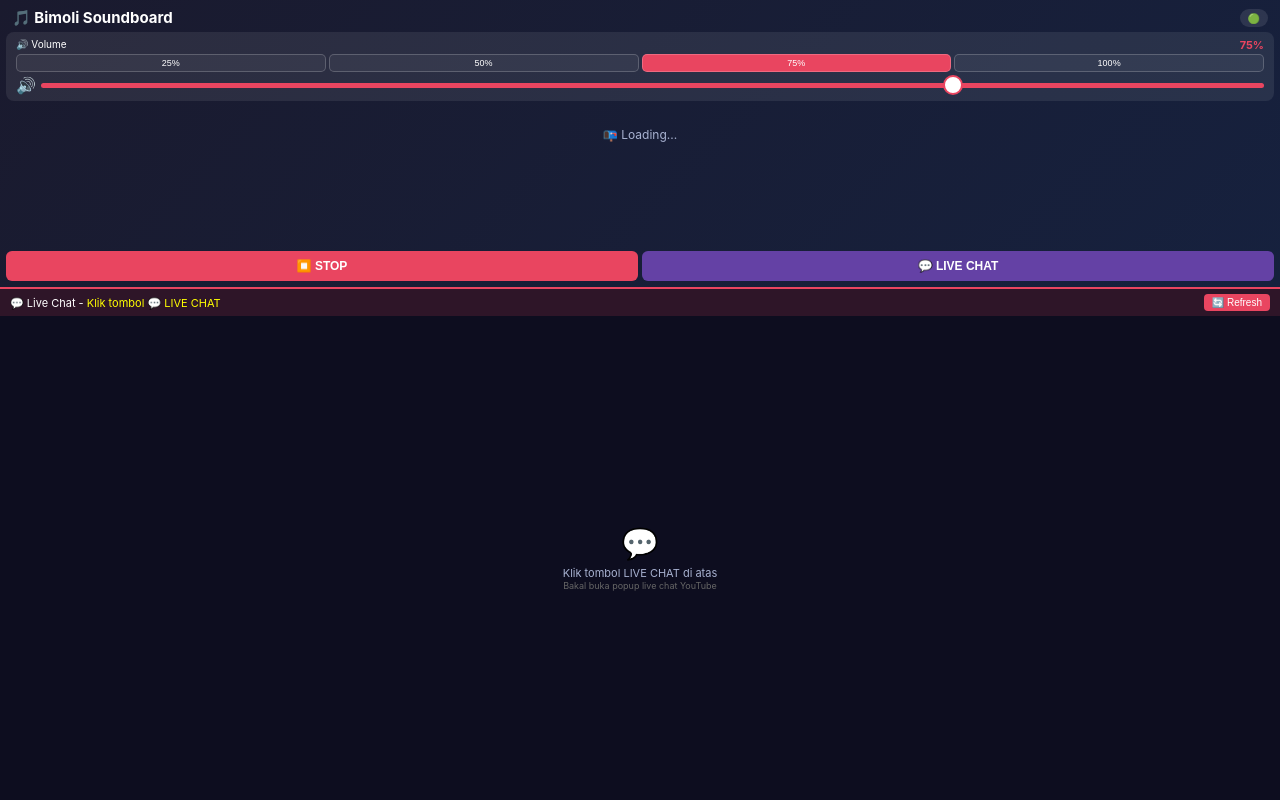
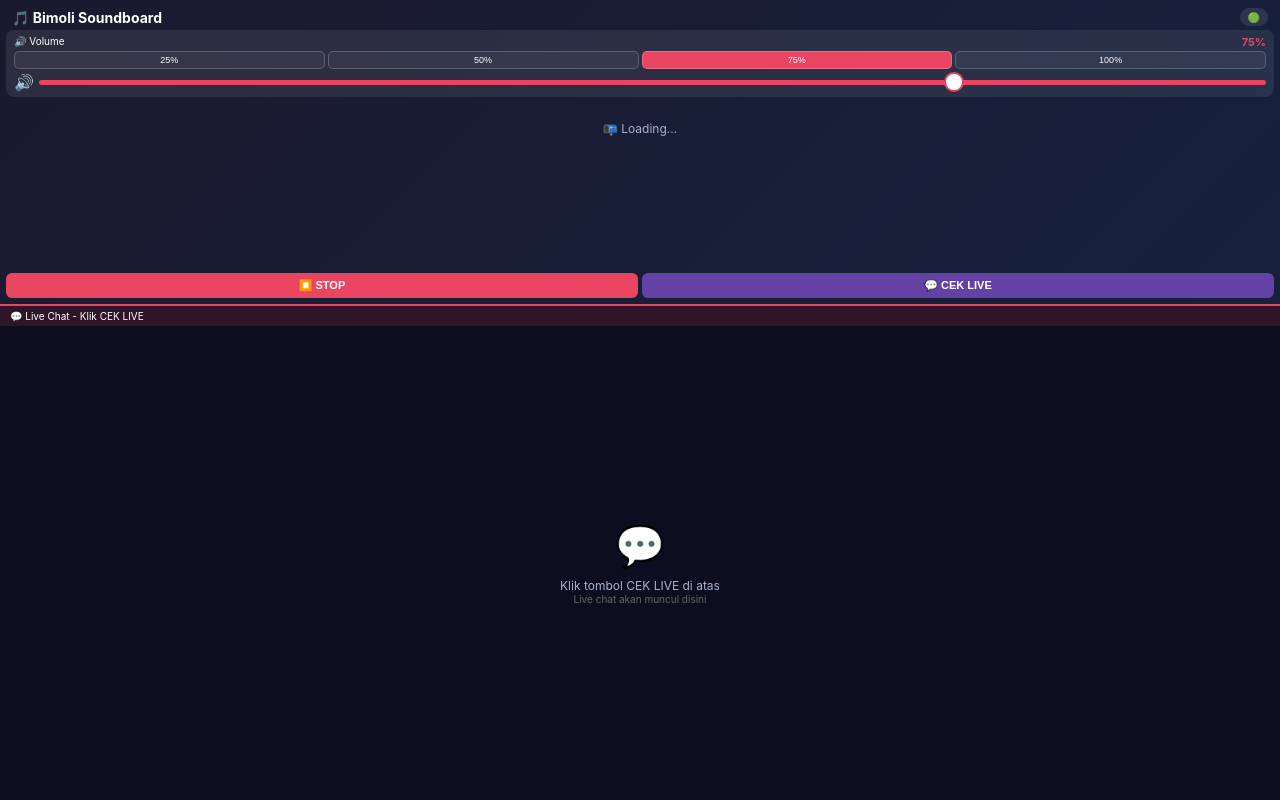
Before and after one commit to MerchPS/SonBot, a Flask app: page / in a window 1280 px wide. Run offline with Flask 2, Linux system fonts and the light colour scheme; some libraries are stand-ins or nearby versions.

Commit message:
Update index.html

```diff
--- a/templates/index.html
+++ b/templates/index.html
@@ -22,22 +22,21 @@
             overflow: hidden;
         }
 
-        /* ===== SOUNDBOARD ===== */
         .soundboard-section {
             background: linear-gradient(135deg, #1a1a2e 0%, #16213e 100%);
             padding: 6px;
-            flex: 35;
+            flex: 3;
             display: flex;
             flex-direction: column;
             overflow-y: auto;
-            max-height: 40vh;
+            max-height: 38vh;
         }
 
         .header { display: flex; justify-content: space-between; align-items: center; padding: 2px 6px; }
-        .header h1 { font-size: 15px; }
+        .header h1 { font-size: 14px; }
         .status-mini { font-size: 10px; padding: 3px 8px; border-radius: 10px; background: rgba(255,255,255,0.1); }
 
-        .volume-bar { background: rgba(255,255,255,0.08); border-radius: 8px; padding: 6px 10px; margin: 3px 0; }
+        .volume-bar { background: rgba(255,255,255,0.08); border-radius: 8px; padding: 5px 8px; margin: 2px 0; }
         .volume-header { display: flex; justify-content: space-between; margin-bottom: 2px; }
         .volume-label { font-size: 10px; }
         .volume-value { font-size: 11px; color: #e94560; font-weight: bold; }
@@ -48,22 +47,28 @@
         input[type="range"] { -webkit-appearance: none; width: 100%; height: 5px; background: #e94560; border-radius: 3px; outline: none; }
         input[type="range"]::-webkit-slider-thumb { -webkit-appearance: none; width: 20px; height: 20px; background: white; border-radius: 50%; border: 2px solid #e94560; }
 
-        .sound-grid { display: grid; grid-template-columns: repeat(3, 1fr); gap: 4px; margin: 3px 0; flex: 1; overflow-y: auto; }
-        .sound-card { background: rgba(255,255,255,0.08); border-radius: 8px; padding: 8px 4px; cursor: pointer; text-align: center; border: 1px solid rgba(255,255,255,0.1); display: flex; flex-direction: column; align-items: center; justify-content: center; min-height: 50px; transition: all 0.15s; }
+        .sound-grid { display: grid; grid-template-columns: repeat(3, 1fr); gap: 4px; margin: 2px 0; flex: 1; overflow-y: auto; }
+        .sound-card { background: rgba(255,255,255,0.08); border-radius: 8px; padding: 6px 4px; cursor: pointer; text-align: center; border: 1px solid rgba(255,255,255,0.1); display: flex; flex-direction: column; align-items: center; justify-content: center; min-height: 45px; transition: all 0.15s; }
         .sound-card:active { transform: scale(0.95); background: #e94560; }
-        .sound-emoji { font-size: 20px; margin-bottom: 2px; }
-        .sound-name { font-weight: bold; font-size: 10px; word-break: break-word; }
-        .sound-info { font-size: 8px; color: #a8b2d1; }
+        .sound-emoji { font-size: 18px; margin-bottom: 1px; }
+        .sound-name { font-weight: bold; font-size: 9px; word-break: break-word; }
+        .sound-info { font-size: 7px; color: #a8b2d1; }
 
-        .controls-row { display: flex; gap: 4px; margin-top: 3px; }
-        .btn-stop { flex: 1; padding: 8px; background: #e94560; color: white; border: none; border-radius: 6px; cursor: pointer; font-size: 12px; font-weight: bold; }
-        .btn-refresh { flex: 1; padding: 8px; background: #6441a5; color: white; border: none; border-radius: 6px; cursor: pointer; font-size: 12px; font-weight: bold; }
-        .btn-stop:active, .btn-refresh:active { transform: scale(0.98); }
+        .controls-row { display: flex; gap: 4px; margin-top: 2px; }
+        .btn { flex: 1; padding: 6px; border: none; border-radius: 6px; cursor: pointer; font-size: 11px; font-weight: bold; }
+        .btn-stop { background: #e94560; color: white; }
+        .btn-chat { background: #6441a5; color: white; }
+        .btn:active { transform: scale(0.98); }
 
-        /* ===== LIVE CHAT ===== */
-        .chat-section { flex: 65; display: flex; flex-direction: column; background: #0d0d1f; border-top: 2px solid #e94560; }
-        .chat-header { display: flex; justify-content: space-between; align-items: center; padding: 5px 10px; background: rgba(233,69,96,0.15); font-size: 11px; }
-        .chat-iframe-container { flex: 1; position: relative; overflow: hidden; }
+        .chat-section {
+            flex: 5;
+            display: flex;
+            flex-direction: column;
+            background: #0d0d1f;
+            border-top: 2px solid #e94560;
+        }
+        .chat-header { display: flex; justify-content: space-between; align-items: center; padding: 4px 10px; background: rgba(233,69,96,0.15); font-size: 10px; }
+        .chat-iframe-container { flex: 1; position: relative; }
         .chat-iframe-container iframe { width: 100%; height: 100%; border: none; }
 
         .toast { position: fixed; top: 10px; left: 50%; transform: translateX(-50%); background: rgba(233,69,96,0.95); color: white; padding: 8px 16px; border-radius: 16px; font-size: 12px; z-index: 9999; animation: slideDown 0.3s; pointer-events: none; }
@@ -72,11 +77,13 @@
         ::-webkit-scrollbar { width: 3px; }
         ::-webkit-scrollbar-track { background: transparent; }
         ::-webkit-scrollbar-thumb { background: #e94560; border-radius: 3px; }
+
+        @keyframes blink { 0%,100% { opacity:1; } 50% { opacity:0.3; } }
     </style>
 </head>
 <body>
-    <!-- ===== SOUNDBOARD ===== -->
-    <div class="soundboard-section" id="soundboardSection">
+    <!-- SOUNDBOARD -->
+    <div class="soundboard-section">
         <div class="header"><h1>🎵 Bimoli Soundboard</h1><span class="status-mini" id="status">🟢</span></div>
 
         <div class="volume-bar">
@@ -98,22 +105,22 @@
         </div>
 
         <div class="controls-row">
-            <button class="btn-stop" onclick="stopAll()">⏹️ STOP</button>
-            <button class="btn-refresh" onclick="openLiveChat()">💬 LIVE CHAT</button>
+            <button class="btn btn-stop" onclick="stopAll()">⏹️ STOP</button>
+            <button class="btn btn-chat" onclick="loadLiveChat()">💬 CEK LIVE</button>
         </div>
     </div>
 
-    <!-- ===== LIVE CHAT ===== -->
+    <!-- LIVE CHAT -->
     <div class="chat-section">
         <div class="chat-header">
-            <span>💬 Live Chat - <span id="liveStatus" style="color:#ff0;">Klik tombol 💬 LIVE CHAT</span></span>
-            <button onclick="openLiveChat()" style="background:#e94560;color:white;border:none;padding:3px 8px;border-radius:4px;font-size:10px;cursor:pointer;">🔄 Refresh</button>
+            <span>💬 Live Chat - <span id="liveStatus">Klik CEK LIVE</span></span>
+            <span id="liveBadge" style="display:none;color:#0f0;animation:blink 1s infinite;font-weight:bold;">🔴 LIVE</span>
         </div>
         <div class="chat-iframe-container" id="chatContainer">
-            <div id="chatLoading" style="position:absolute;top:50%;left:50%;transform:translate(-50%,-50%);text-align:center;color:#a8b2d1;z-index:10;">
-                <div style="font-size:30px;">💬</div>
-                <div style="font-size:11px;margin-top:5px;">Klik tombol LIVE CHAT di atas</div>
-                <div style="font-size:9px;color:#666;">Bakal buka popup live chat YouTube</div>
+            <div style="position:absolute;top:50%;left:50%;transform:translate(-50%,-50%);text-align:center;color:#a8b2d1;">
+                <div style="font-size:40px;">💬</div>
+                <div style="font-size:12px;margin-top:8px;">Klik tombol CEK LIVE di atas</div>
+                <div style="font-size:10px;color:#666;">Live chat akan muncul disini</div>
             </div>
         </div>
     </div>
@@ -125,6 +132,7 @@
         const socket = io();
         let semuaSuara = [];
         let vol = 0.75;
+        let liveVideoId = null;
 
         socket.on('connect', () => { document.getElementById('status').textContent = '🟢'; socket.emit('get_sounds'); });
         socket.on('disconnect', () => { document.getElementById('status').textContent = '🔴'; });
@@ -132,7 +140,6 @@
             if (data.status === 'ok') { semuaSuara = data.suara; renderSuara(); if (data.volume) { vol = data.volume; updVol(vol * 100); } }
         });
         socket.on('play_response', (data) => { if (data.status === 'ok') toast('🔊 ' + data.nama_suara); });
-        socket.on('stop_response', () => toast('⏹️ Stopped!'));
 
         function updVol(v) { v = parseInt(v); document.getElementById('volSlider').value = v; document.getElementById('volumeValue').textContent = v + '%'; }
         function setVol2(v) { vol = v / 100; socket.emit('set_volume', { volume: vol }); updVol(v); }
@@ -151,103 +158,98 @@
             });
         }
 
-        function stopAll() { socket.emit('stop_all'); }
+        function stopAll() { socket.emit('stop_all'); toast('⏹️ Stopped!'); }
         function toast(m) { const c = document.getElementById('toastContainer'); const t = document.createElement('div'); t.className = 'toast'; t.textContent = m; c.appendChild(t); setTimeout(() => { t.style.opacity = '0'; t.style.transition = 'opacity 0.3s'; setTimeout(() => t.remove(), 300); }, 1500); }
 
-        // ===== LIVE CHAT (POPUP) =====
-        const CHANNEL_ID = "UCXuqSBlHAE6Xw-yeJA0Tunw"; // TheMoiLee channel ID
+        // ===== LIVE CHAT =====
+        async function getLiveVideoId() {
+            try {
+                // Pake YouTube's oEmbed API (gak perlu API key)
+                const url = `https://www.youtube.com/oembed?url=https://www.youtube.com/@TheMoiLee/live&format=json`;
+                const response = await fetch(url);
+                const data = await response.json();
 
-        async function openLiveChat() {
-            document.getElementById('liveStatus').innerHTML = '<span style="color:#ff0;">🔍 Mencari live...</span>';
-            document.getElementById('chatLoading').innerHTML = '<div style="font-size:30px;">🔍</div><div style="font-size:11px;">Mencari video live...</div>';
+                // Extract video ID dari html
+                const match = data.html.match(/embed\/([a-zA-Z0-9_-]+)/);
+                if (match) return match[1];
 
-            try {
-                // Cara 1: Coba embed live chat langsung
-                const liveUrl = `https://www.youtube.com/live_chat?v=LIVE_VIDEO_ID&embed_domain=${window.location.hostname}`;
+                // Fallback: coba fetch halaman channel
+                const pageResponse = await fetch('https://www.youtube.com/@TheMoiLee');
+                const html = await pageResponse.text();
 
-                // Cara 2: Fetch halaman channel buat dapetin video ID
-                const response = await fetch(`https://www.youtube.com/@TheMoiLee`);
-                const html = await response.text();
+                // Cari live video ID
+                const patterns = [
+                    /"videoId":"([^"]+)"[^}]+"liveBadge"/,
+                    /"videoId":"([^"]+)"[^}]+"isLive":true/,
+                    /"label":"LIVE"[^}]+"videoId":"([^"]+)"/,
+                    /watch\?v=([a-zA-Z0-9_-]+).*LIVE/,
+                    /"url":"\/watch\?v=([a-zA-Z0-9_-]+)"[^}]+"badge":{"liveBadge":/
+                ];
 
-                // Cari live video badge
-                let liveVideoId = null;
-
-                // Pattern 1: "videoId":"xxx" + "badge":{"liveBadge"
-                const match1 = html.match(/"videoId":"([^"]+)"[^}]+"badge":\{"liveBadge":/);
-                if (match1) liveVideoId = match1[1];
-
-                // Pattern 2: "isLive":true
-                if (!liveVideoId) {
-                    const match2 = html.match(/"videoId":"([^"]+)"[^}]+"isLive":true/);
-                    if (match2) liveVideoId = match2[1];
+                for (const pattern of patterns) {
+                    const match = html.match(pattern);
+                    if (match) return match[1];
                 }
 
-                // Pattern 3: Cari LIVE badge di thumbnail
-                if (!liveVideoId) {
-                    const match3 = html.match(/"label":"LIVE"[^}]+"videoId":"([^"]+)"/);
-                    if (match3) liveVideoId = match3[1];
-                }
-
-                if (liveVideoId) {
-                    // Buka popup live chat
-                    const chatUrl = `https://www.youtube.com/live_chat?v=${liveVideoId}&is_popout=1`;
-                    const popup = window.open(chatUrl, 'livechat', 'width=400,height=600,left=' + (screen.width - 420) + ',top=100');
-
-                    if (popup) {
-                        document.getElementById('liveStatus').innerHTML = '<span style="color:#00ff00;">🟢 LIVE! Chat di popup</span>';
-                        document.getElementById('chatLoading').innerHTML = '<div style="font-size:30px;">✅</div><div style="font-size:11px;">Live chat terbuka di popup!</div><div style="font-size:9px;color:#666;">Kalo kegedean, resize aja</div>';
-
-                        // Juga tampilin di iframe kalo bisa
-                        document.getElementById('chatContainer').innerHTML = `
-                            <iframe src="https://www.youtube.com/live_chat?v=${liveVideoId}&embed_domain=${window.location.hostname}"
-                                    width="100%" height="100%" frameborder="0" allowfullscreen
-                                    onerror="this.style.display='none'">
-                            </iframe>
-                        `;
-                        document.getElementById('chatLoading').style.display = 'none';
-
-                        toast('💬 Live chat terbuka!');
-                    } else {
-                        // Popup diblokir, coba iframe aja
-                        document.getElementById('chatContainer').innerHTML = `
-                            <iframe src="https://www.youtube.com/live_chat?v=${liveVideoId}"
-                                    width="100%" height="100%" frameborder="0" allowfullscreen>
-                            </iframe>
-                        `;
-                        document.getElementById('chatLoading').style.display = 'none';
-                        document.getElementById('liveStatus').innerHTML = '<span style="color:#00ff00;">🟢 LIVE!</span>';
-                        toast('💬 Popup diblokir, chat di bawah');
-                    }
-                } else {
-                    document.getElementById('liveStatus').textContent = '⚪ Tidak live';
-                    document.getElementById('chatLoading').innerHTML = '<div style="font-size:30px;">😴</div><div style="font-size:11px;">TheMoiLee sedang tidak live</div><div style="font-size:9px;color:#666;">Cek lagi nanti ya</div>';
-                    toast('❌ Tidak ada live');
-                }
+                return null;
             } catch (e) {
-                // Fallback: buka channel langsung
-                document.getElementById('liveStatus').textContent = '⚠️ Error';
-                document.getElementById('chatLoading').innerHTML = '<div style="font-size:30px;">❌</div><div style="font-size:11px;">Gagal cek live</div><div style="font-size:9px;color:#666;">Klik untuk buka channel</div>';
-
-                // Buka channel di tab baru
-                const channelUrl = `https://www.youtube.com/@TheMoiLee/live`;
-                window.open(channelUrl, '_blank');
-                toast('📺 Buka YouTube di tab baru');
+                return null;
             }
         }
 
+        async function loadLiveChat() {
+            const statusEl = document.getElementById('liveStatus');
+            const badgeEl = document.getElementById('liveBadge');
+            const container = document.getElementById('chatContainer');
+
+            statusEl.textContent = '🔍 Mencari live...';
+            badgeEl.style.display = 'none';
+
+            const videoId = await getLiveVideoId();
+
+            if (videoId) {
+                liveVideoId = videoId;
+                statusEl.innerHTML = '<span style="color:#0f0;">🟢 LIVE!</span>';
+                badgeEl.style.display = 'inline';
+
+                // Embed live chat langsung di iframe
+                container.innerHTML = `
+                    <iframe
+                        src="https://www.youtube.com/live_chat?v=${videoId}&embed_domain=${window.location.hostname}"
+                        width="100%"
+                        height="100%"
+                        frameborder="0"
+                        allow="autoplay; encrypted-media"
+                        allowfullscreen>
+                    </iframe>
+                `;
+
+                toast('💬 Live chat dimuat!');
+            } else {
+                statusEl.textContent = '⚪ Tidak live';
+                container.innerHTML = `
+                    <div style="position:absolute;top:50%;left:50%;transform:translate(-50%,-50%);text-align:center;color:#a8b2d1;">
+                        <div style="font-size:40px;">😴</div>
+                        <div style="font-size:12px;margin-top:8px;">TheMoiLee tidak live</div>
+                        <div style="font-size:10px;color:#666;">Cek lagi nanti</div>
+                    </div>
+                `;
+                toast('❌ Tidak ada live');
+            }
+        }
+
+        // ===== AUTO CHECK EVERY 1 MINUTE =====
+        setInterval(async () => {
+            const videoId = await getLiveVideoId();
+            if (videoId && videoId !== liveVideoId) {
+                document.getElementById('liveBadge').style.display = 'inline';
+                document.getElementById('liveStatus').innerHTML = '<span style="color:#0f0;">🟢 LIVE!</span>';
+                loadLiveChat();
+            }
+        }, 60000);
+
         // ===== INIT =====
         updVol(75);
-
-        // Auto cek live tiap 2 menit
-        setInterval(async () => {
-            try {
-                const r = await fetch(`https://www.youtube.com/@TheMoiLee`);
-                const h = await r.text();
-                if (h.includes('"label":"LIVE"') || h.includes('"isLive":true') || h.includes('"liveBadge"')) {
-                    document.getElementById('liveStatus').innerHTML = '<span style="color:#0f0;animation:blink 1s infinite">🔴 LIVE SEKARANG!</span>';
-                }
-            } catch(e) {}
-        }, 120000);
     </script>
 </body>
 </html>
```
